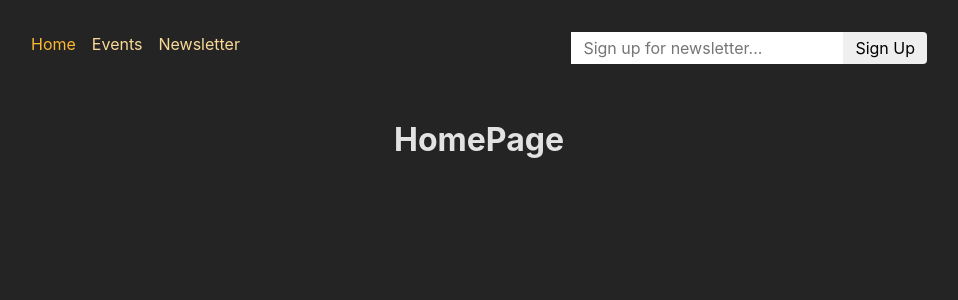
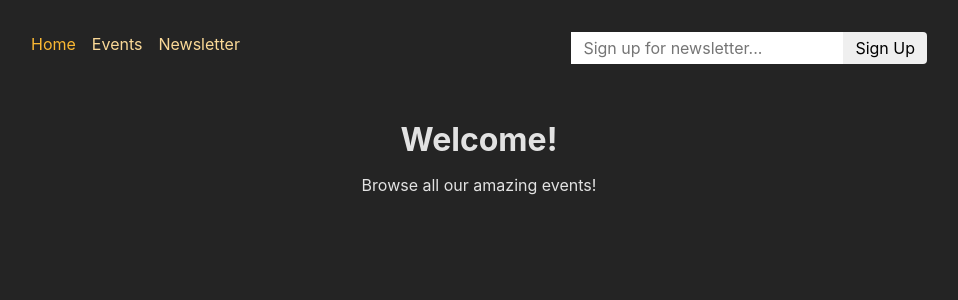
Before and after one commit to mohamedsaidumn/react-complete-guide-part-15, a React (Create React App) app in the folder frontend/: page / in a window 1280 px wide. Shown: the top 300 px of the page, without its empty margins (161-1119 px from the left). Built offline with nearby package versions, Linux system fonts and the light colour scheme.

Commit message:
added nice ui for homepage

```diff
--- a/frontend/src/pages/HomePage.tsx
+++ b/frontend/src/pages/HomePage.tsx
@@ -1,5 +1,10 @@
+import PageContent from "../components/PageContent";
+
 function HomePage() {
-  return <h1>HomePage</h1>;
+  return (
+    <PageContent title="Welcome!">
+      <p>Browse all our amazing events!</p>
+    </PageContent>
+  );
 }
-
 export default HomePage;
```
Also changed, not shown: frontend/src/components/PageContent.module.css (line endings or trailing spaces).
